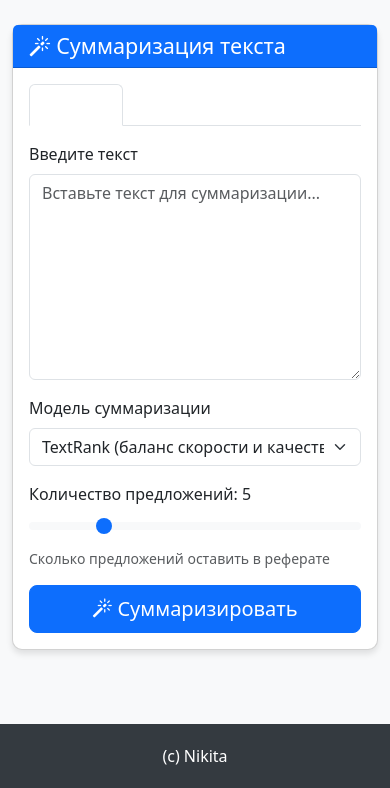
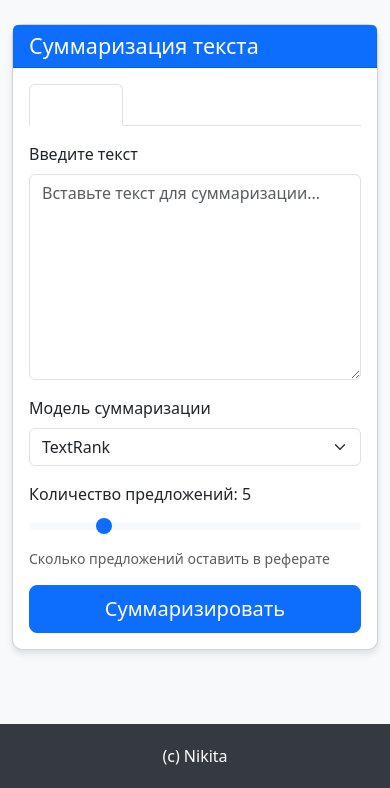
Before and after one commit to nikitafilipenko2/Thesis, a Django app: page / in a window 390 px wide. Shown: the part 56-844 px from the top of the page. Run offline with Django 5.2, Linux system fonts and the light colour scheme; the visitor is signed in with stand-in values (Sample User, id 1).

Commit message:
Stable 1 - Догрузить, mobilefirst, футер, общий стиль

```diff
--- a/backend/api/templates/api/home.html
+++ b/backend/api/templates/api/home.html
@@ -7,7 +7,7 @@
     <div class="col-lg-10">
         <div class="card">
             <div class="card-header bg-primary text-white">
-                <h4 class="mb-0"><i class="bi bi-magic"></i> Суммаризация текста</h4>
+                <h4 class="mb-0"> Суммаризация текста</h4>
             </div>
             <div class="card-body">
                 <form id="summarizeForm">
@@ -54,14 +54,14 @@
                             <label class="form-label">Модель суммаризации</label>
                             <select class="form-select" id="modelSelect">
                                 <optgroup label="Экстрактивные (выделение предложений)">
-                                    <option value="extractive_textrank" selected>TextRank (баланс скорости и качества)</option>
-                                    <option value="extractive_lsa">LSA (тематическое моделирование)</option>
-                                    <option value="extractive_lexrank">LexRank (графовый метод)</option>
+                                    <option value="extractive_textrank" selected>TextRank</option>
+                                    <option value="extractive_lsa">LSA</option>
+                                    <option value="extractive_lexrank">LexRank</option>
                                 </optgroup>
                                 <optgroup label="Абстрактивные (нейросети)">
-                                    <option value="abstractive_mbart">mBART (русская, 5 ГБ)</option>
-                                    <option value="abstractive_rut5">ruT5 (русская, 1.5 ГБ)</option>
-                                    <option value="abstractive_cointegrated">cointegrated/rut5-base-absum (легкая, 500 МБ)</option>
+                                    <option value="abstractive_mbart">mBART</option>
+                                    <option value="abstractive_rut5">ruT5</option>
+                                    <option value="abstractive_cointegrated">cointegrated/rut5-base-absum</option>
                                 </optgroup>
                             </select>
                         </div>
@@ -95,7 +95,7 @@
                     <!-- Кнопка отправки -->
                     <div class="d-grid">
                         <button type="submit" class="btn btn-primary btn-lg" id="submitBtn">
-                            <i class="bi bi-magic"></i> Суммаризировать
+                             Суммаризировать
                         </button>
                     </div>
                 </form>
```
